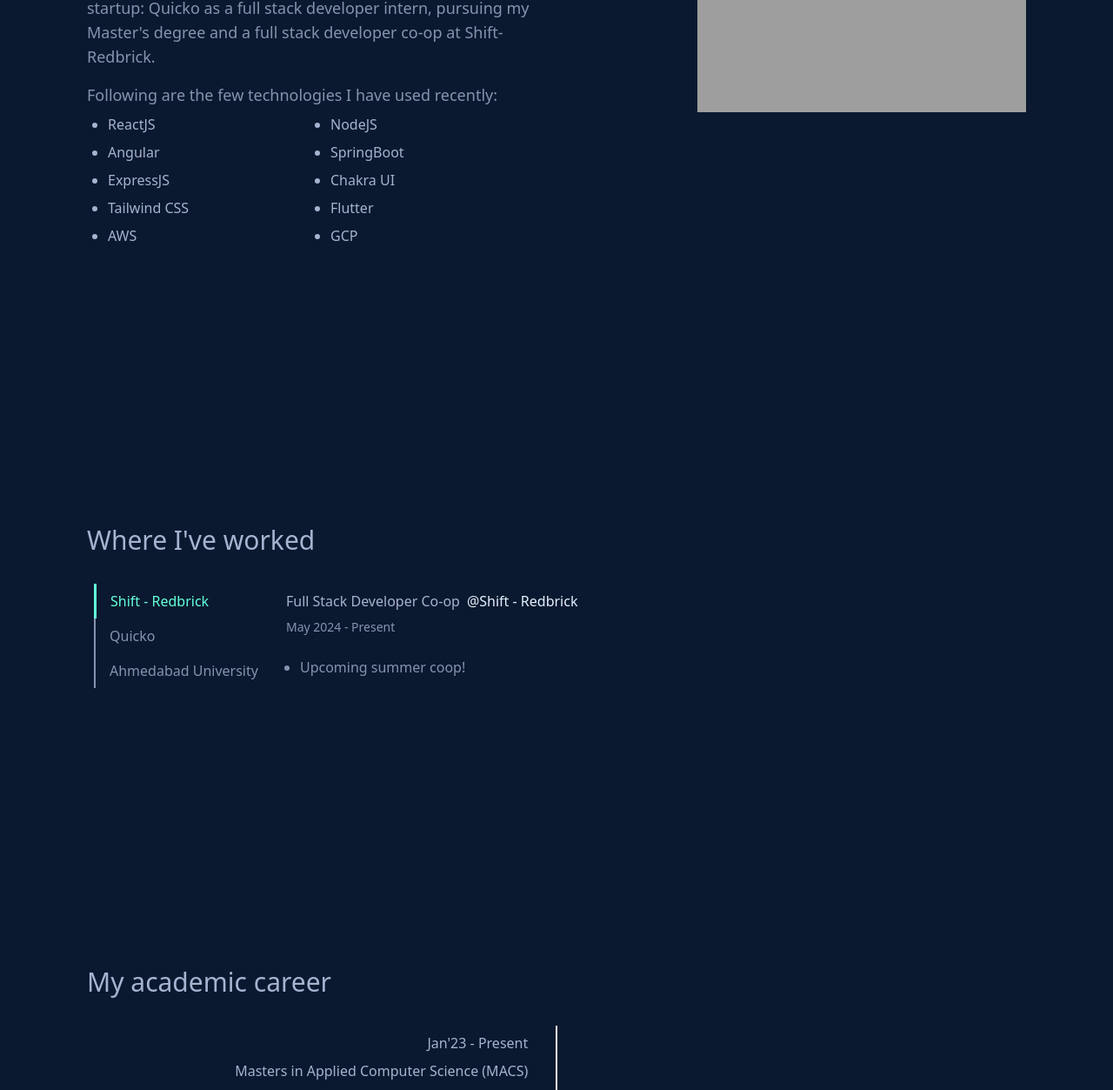
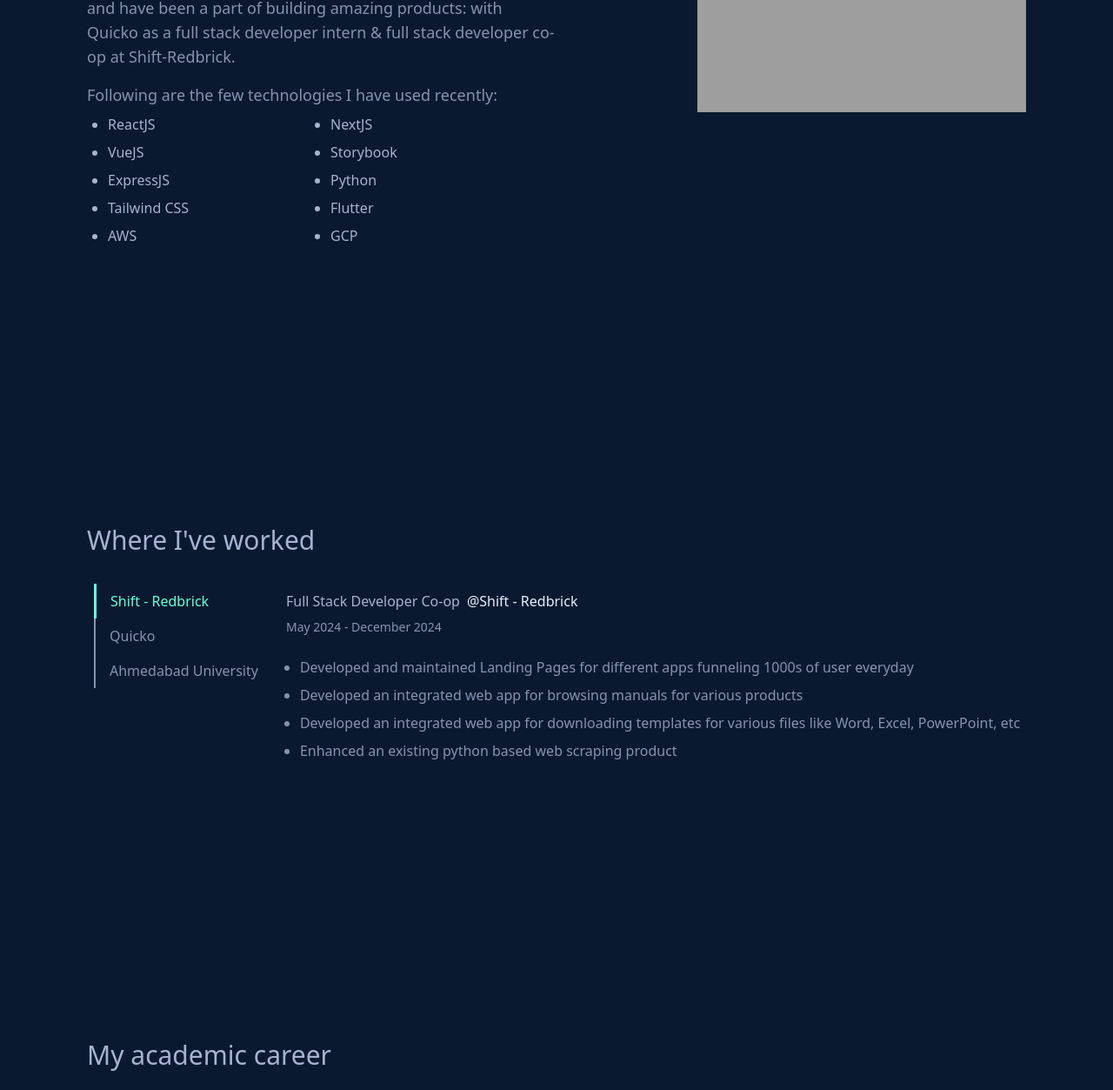
Before and after one commit to Harshpatel249/portfolio-website, a Gatsby site: page / in a window 1280 px wide. Shown: the part 1225-2478 px from the top of the page at 87% size. Built offline with nearby package versions, Linux system fonts and the light colour scheme; Gatsby itself is replaced by a stand-in of ours; grey boxes are pictures that could not be loaded.

Commit message:
Added masters and coop info

```diff
--- a/src/assets/details.json
+++ b/src/assets/details.json
@@ -1,17 +1,17 @@
 {
     "name": "Harsh Patel.",
-    "aboutp1": "I am a full-stack developer with an inclination for machine learning. Currently, I am a Summer'24 full stack developer co-op at Shift-Redbrick.",
+    "aboutp1": "I am a full-stack developer with an inclination for machine learning. Currently, I am looking for exciting full-time opportunities.",
     "aboutme1": "Hey! My name is Harsh Patel and I like developing products and play video games for fun!",
-    "aboutme2": "My fascination with ethical hackers during high school sparked my early interest in programming. Soon after, I fell in love with Computer Science as I dived deeper into my bachelor's degree.",
-    "aboutme3": "Fast forward to today, I have been a part of an amazing fintech startup: Quicko as a full stack developer intern, pursuing my Master's degree and a full stack developer co-op at Shift-Redbrick.",
+    "aboutme2": "My fascination with ethical hackers during high school sparked my early interest in programming. Soon after, I fell in love with Computer Science and product building.",
+    "aboutme3": "Fast forward to today, I have completed my Master's degree and have been a part of building amazing products: with Quicko as a full stack developer intern & full stack developer co-op at Shift-Redbrick.",
     "aboutme4": "Following are the few technologies I have used recently: ",
     "techs": [
         "ReactJS",
-        "NodeJS",
-        "Angular",
-        "SpringBoot",
+        "NextJS",
+        "VueJS",
+        "Storybook",
         "ExpressJS",
-        "Chakra UI",
+        "Python",
         "Tailwind CSS",
         "Flutter",
         "AWS",
@@ -28,13 +28,16 @@
         "RA/TA and flutter developer"
     ],
     "timeline": [
-        "May 2024 - Present",
+        "May 2024 - December 2024",
         "Dec 2021 - Jun 2022",
         "Aug 2021 - December 2021"
     ],
     "workpointers": [
         [
-            "Upcoming summer coop!"
+            "Developed and maintained Landing Pages for different apps funneling 1000s of user everyday",
+            "Developed an integrated web app for browsing manuals for various products",
+            "Developed an integrated web app for downloading templates for various files like Word, Excel, PowerPoint, etc",
+            "Enhanced an existing python based web scraping product"
         ],
         [
             "Building and developing PWA for Quicko's product: MEET",
@@ -190,5 +193,5 @@
             "github": "https://github.com/Harshpatel249/Minesweeper"
         }
     ],
-    "jobpref": "I am not actively looking for any opportunities right now. However, my inbox is always open for any exciting ideas or projects."
+    "jobpref": "I am actively looking for exciting full-time opportunities. My inbox is always open for any exciting ideas or products."
 }
--- a/src/components/education.js
+++ b/src/components/education.js
@@ -14,7 +14,7 @@
                 <h1 className="font['Poppins'] text-custom-slate-200 text-xl font-medium">My academic career</h1>
                 <div className="flex flex-row mt-8 justify-center">
                     <div className="flex flex-col items-end sect-m">
-                        <p className="font['Poppins'] text-custom-slate-600 mt-2 text-xs font-normal mr-8">Jan'23 - Present</p>
+                        <p className="font['Poppins'] text-custom-slate-600 mt-2 text-xs font-normal mr-8">Jan'23 - Aug'23</p>
                         <p className="font['Poppins'] text-custom-slate-600 mt-2 text-xs font-normal mr-8 text-right">Masters in Applied Computer Science (MACS)</p>
                         <img alt="Dalhousie University" className="logo-m mt-4 mr-8" src={Dallogo}></img>
                     </div>
@@ -35,7 +35,7 @@
                     <h1 className="font['Poppins'] text-custom-slate-200 text-3xl font-medium">My academic career</h1>
                     <div className="container flex flex-row mt-8">
                         <div className="sect flex flex-col items-end">
-                            <p className="font['Poppins'] text-custom-slate-600 mt-2 text-base font-normal mr-8">Jan'23 - Present</p>
+                            <p className="font['Poppins'] text-custom-slate-600 mt-2 text-base font-normal mr-8">Jan'23 - Aug'24</p>
                             <p className="font['Poppins'] text-custom-slate-600 mt-2 text-base font-normal mr-8">Masters in Applied Computer Science (MACS)</p>
                             <img alt="Dalhousie University" className="logo mt-4 mr-8" src={Dallogo}></img>
                         </div>
```
